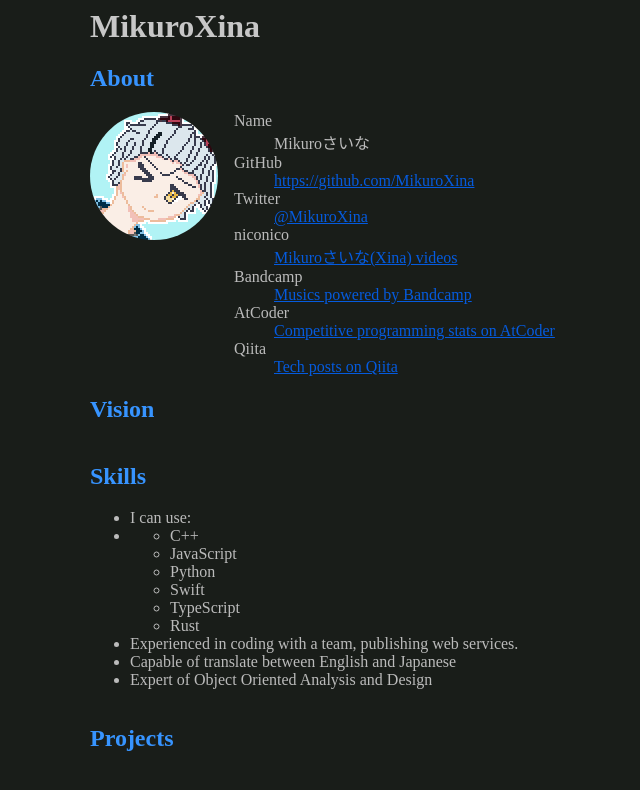
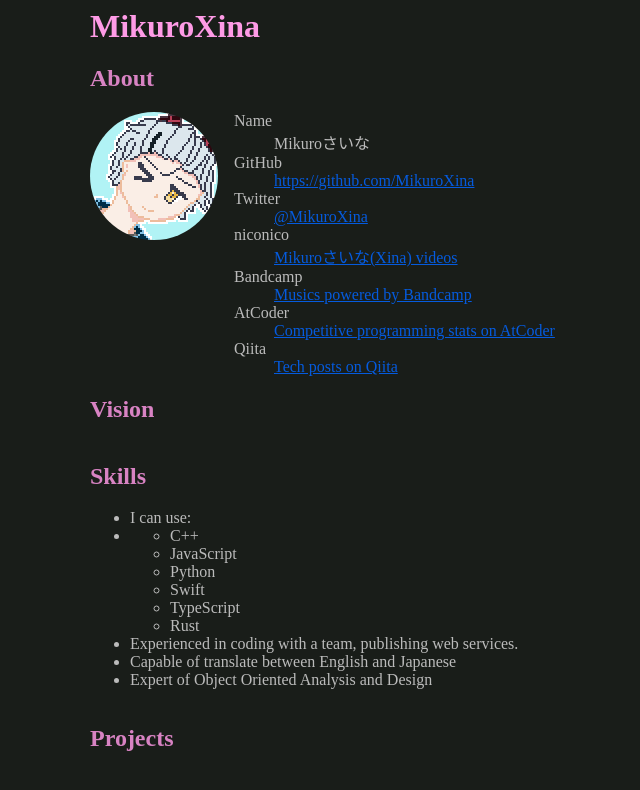
Before and after one commit to MikuroXina/portfolio, a Next.js app: page / in a window 1280 px wide. Shown: the top 790 px of the page, without its empty margins (150-790 px from the left). Built offline with nearby package versions, Linux system fonts and the light colour scheme.

Commit message:
Improve color scheme

```diff
--- a/src/pages/root.css
+++ b/src/pages/root.css
@@ -12,15 +12,15 @@
 }
 
 h1 {
-  color: #c7c7c7;
+  color: #fe9be6;
 }
 
 h2 {
-  color: #3794ff;
+  color: #d883c3;
 }
 
 h3 {
-  color: #28b66f;
+  color: #a26392;
 }
 
 .colored {
```
